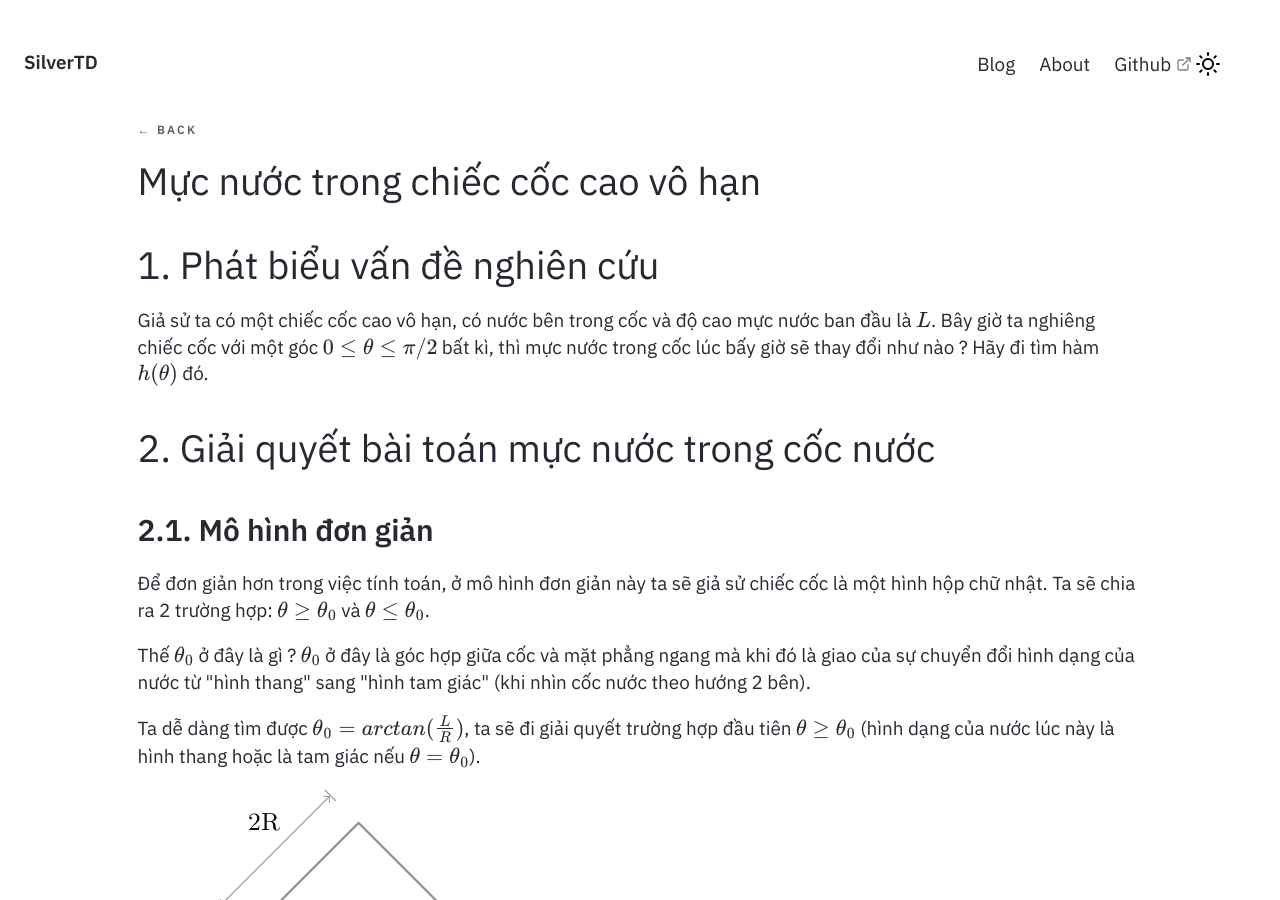
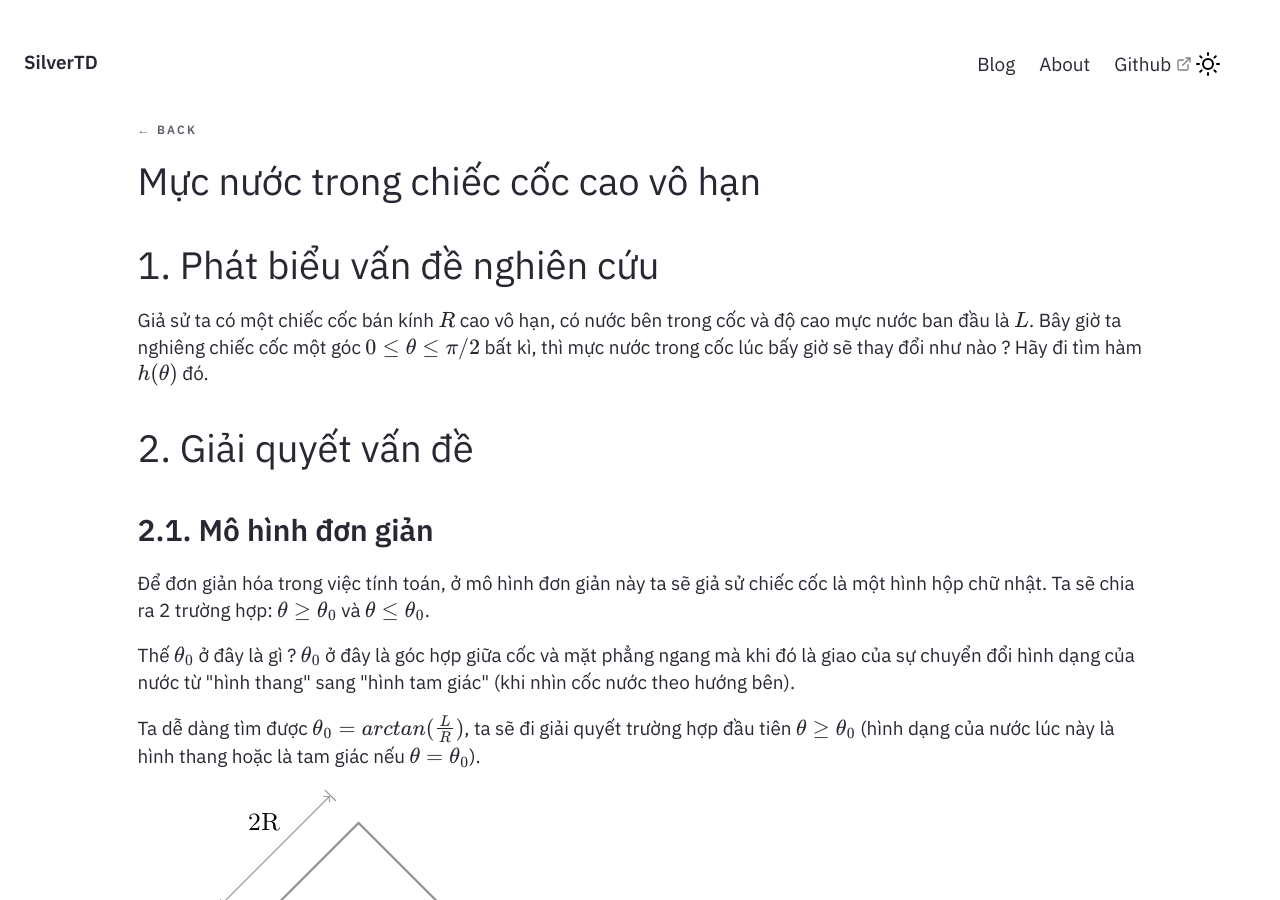
Before and after one commit to SilverTD/SilverTD.github.io, a Jekyll site: the page built from _posts/2024-1-18-Muc-Nuoc-trong-Chiec-Coc-Cao-Vo-Han.md, in a window 1280 px wide and 900 px high. Built offline with Jekyll 4.4.1, drawn with Linux system fonts in a browser that asks for light colours; formulas are drawn with MathJax 3; some of the changed text lies outside the part shown.

Commit message:
Update 2024-1-18-Muc-Nuoc-trong-Chiec-Coc-Cao-Vo-Han.md

```diff
--- a/_posts/2024-1-18-Muc-Nuoc-trong-Chiec-Coc-Cao-Vo-Han.md
+++ b/_posts/2024-1-18-Muc-Nuoc-trong-Chiec-Coc-Cao-Vo-Han.md
@@ -2,18 +2,18 @@
 
 title: Mực nước trong chiếc cốc cao vô hạn
 thumbnail: https://silvertd.github.io/assets/img/Water-1.png
-description: Ở bài viết này, ta sẽ nghiên cứu một vấn đề vật lý trong thực tế. Đó là mực nước trong một cốc nước sẽ thay đổi như nào khi thay đổi góc nghiêng giữa cốc và mặt phẳng ngang,...
+description: Ở bài viết này, ta sẽ nghiên cứu một vấn đề vật lý trong thực tế. Đó là mực nước trong một chiếc cốc cao vô hạn sẽ thay đổi phụ thuộc vào góc nghiêng giữa cốc và mặt phẳng ngang như thế nào.
 
 ---
 
 # 1. Phát biểu vấn đề nghiên cứu
-Giả sử ta có một chiếc cốc cao vô hạn, có nước bên trong cốc và độ cao mực nước ban đầu là $L$. Bây giờ ta nghiêng chiếc cốc với một góc $0 \leq \theta \leq \pi/2$ bất kì, thì mực nước trong cốc lúc bấy giờ sẽ thay đổi như nào ? Hãy đi tìm hàm $h(\theta)$ đó.
+Giả sử ta có một chiếc cốc bán kính $R$ cao vô hạn, có nước bên trong cốc và độ cao mực nước ban đầu là $L$. Bây giờ ta nghiêng chiếc cốc một góc $0 \leq \theta \leq \pi/2$ bất kì, thì mực nước trong cốc lúc bấy giờ sẽ thay đổi như nào ? Hãy đi tìm hàm $h(\theta)$ đó.
 
-# 2. Giải quyết bài toán mực nước trong cốc nước
+# 2. Giải quyết vấn đề
 ## 2.1. Mô hình đơn giản
-Để đơn giản hơn trong việc tính toán, ở mô hình đơn giản này ta sẽ giả sử chiếc cốc là một hình hộp chữ nhật. Ta sẽ chia ra 2 trường hợp: $\theta \geq \theta_0$ và $\theta \leq \theta_0$.
+Để đơn giản hóa trong việc tính toán, ở mô hình đơn giản này ta sẽ giả sử chiếc cốc là một hình hộp chữ nhật. Ta sẽ chia ra 2 trường hợp: $\theta \geq \theta_0$ và $\theta \leq \theta_0$.
 
-Thế $\theta_0$ ở đây là gì ? $\theta_0$ ở đây là góc hợp giữa cốc và mặt phẳng ngang mà khi đó là giao của sự chuyển đổi hình dạng của nước từ "hình thang" sang "hình tam giác" (khi nhìn cốc nước theo hướng 2 bên).
+Thế $\theta_0$ ở đây là gì ? $\theta_0$ ở đây là góc hợp giữa cốc và mặt phẳng ngang mà khi đó là giao của sự chuyển đổi hình dạng của nước từ "hình thang" sang "hình tam giác" (khi nhìn cốc nước theo hướng bên).
 
 Ta dễ dàng tìm được $\theta_0 = arctan(\frac{L}{R})$, ta sẽ đi giải quyết trường hợp đầu tiên $\theta \geq \theta_0$ (hình dạng của nước lúc này là hình thang hoặc là tam giác nếu $\theta = \theta_0$).
 
```
Also changed, not shown: other parts of _posts/2024-1-18-Muc-Nuoc-trong-Chiec-Coc-Cao-Vo-Han.md (+1 -1 lines).
